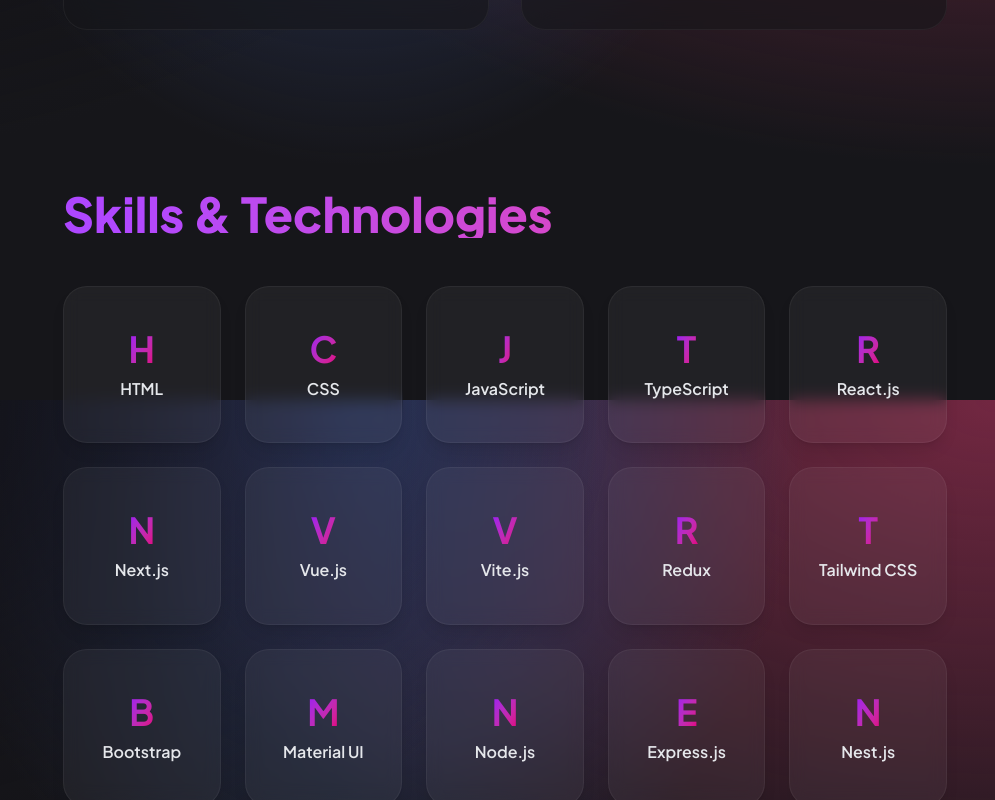
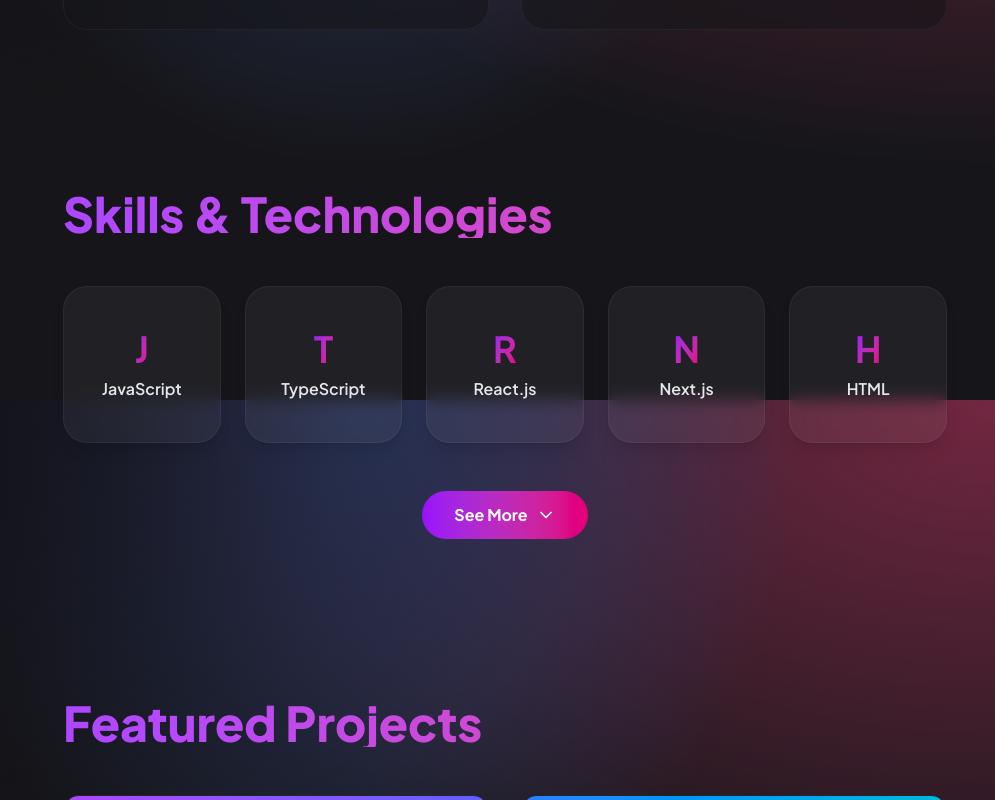
Before and after one commit to shubhhh009/my-portfolio, a React (Vite) app: page / in a window 1280 px wide. Shown: the part 2000-2800 px from the top of the page, without its empty margins (285-1280 px from the left). Built offline with nearby package versions, Linux system fonts and the light colour scheme.

Commit message:
skill section improved

```diff
--- a/src/components/Skills.jsx
+++ b/src/components/Skills.jsx
@@ -1,26 +1,49 @@
-import { motion } from "framer-motion";
+import { useState } from "react";
+import { motion, AnimatePresence } from "framer-motion";
+import { ChevronDown, ChevronUp } from "lucide-react";
 
 function Skills() {
+  const [showAll, setShowAll] = useState(false);
+
   const skills = [
-   "HTML", "CSS", "JavaScript", "TypeScript", "React.js", "Next.js",
-    "Vue.js", "Vite.js", "Redux", "Tailwind CSS", "Bootstrap",
-    "Material UI", "Node.js", "Express.js", "Nest.js", "MongoDB",
-    "MySQL", "Firebase", "PostgreSQL", "Prisma", "AWS",
-    "Docker", "Git", "GitHub", "GitLab"
+   "JavaScript", "TypeScript", "React.js", "Next.js", "HTML", "CSS", "Bootstrap", "Material UI", "Node.js", "Express.js", "Nest.js", "MongoDB", "MySQL", "Firebase", "PostgreSQL", "Prisma", "AWS", "Docker", "Git", "GitHub", "GitLab"
   ];
+
+  const visibleSkills = showAll ? skills : skills.slice(0, 5);
 
   return (
     <section id="skills" className="py-20 px-6 md:px-12">
       <div className="max-w-6xl mx-auto">
-        <h2 className="text-4xl md:text-5xl font-extrabold mb-12 text-transparent bg-clip-text bg-gradient-to-r from-purple-500 to-pink-500">
+        <h2 className="text-4xl md:text-5xl font-extrabold mb-12 text-transparent bg-clip-text bg-linear-to-r from-purple-500 to-pink-500">
           Skills & Technologies
         </h2>
 
         <div className="grid grid-cols-2 sm:grid-cols-3 md:grid-cols-4 lg:grid-cols-5 gap-6">
-          {skills.map((skill, index) => (
-            <SkillCard key={index} label={skill} index={index} />
-          ))}
+          <AnimatePresence mode="popLayout">
+            {visibleSkills.map((skill, index) => (
+              <SkillCard key={skill} label={skill} index={index} />
+            ))}
+          </AnimatePresence>
         </div>
+
+        {skills.length > 5 && (
+          <div className="mt-12 flex justify-center">
+            <button
+              onClick={() => setShowAll(!showAll)}
+              className="flex items-center gap-2 px-8 py-3 rounded-full bg-linear-to-r from-purple-600 to-pink-600 text-white font-bold hover:shadow-lg hover:shadow-purple-500/30 transition-all active:scale-95 group"
+            >
+              {showAll ? (
+                <>
+                  See Less <ChevronUp className="w-5 h-5 group-hover:-translate-y-1 transition-transform" />
+                </>
+              ) : (
+                <>
+                  See More <ChevronDown className="w-5 h-5 group-hover:translate-y-1 transition-transform" />
+                </>
+              )}
+            </button>
+          </div>
+        )}
       </div>
     </section>
   );
@@ -35,7 +58,7 @@
     whileHover={{ scale: 1.05 }}
     className="aspect-square flex flex-col items-center justify-center p-4 rounded-3xl bg-white/40 dark:bg-white/5 border border-white/20 dark:border-white/5 shadow-lg backdrop-blur-sm hover:bg-white/60 dark:hover:bg-white/10 transition-all cursor-default"
   >
-    <div className="text-4xl font-bold bg-clip-text text-transparent bg-gradient-to-br from-purple-600 to-pink-600 mb-2">
+    <div className="text-4xl font-bold bg-clip-text text-transparent bg-linear-to-br from-purple-600 to-pink-600 mb-2">
       {label.charAt(0)}
     </div>
     <span className="text-sm md:text-base font-semibold text-gray-700 dark:text-gray-200 text-center">
```
